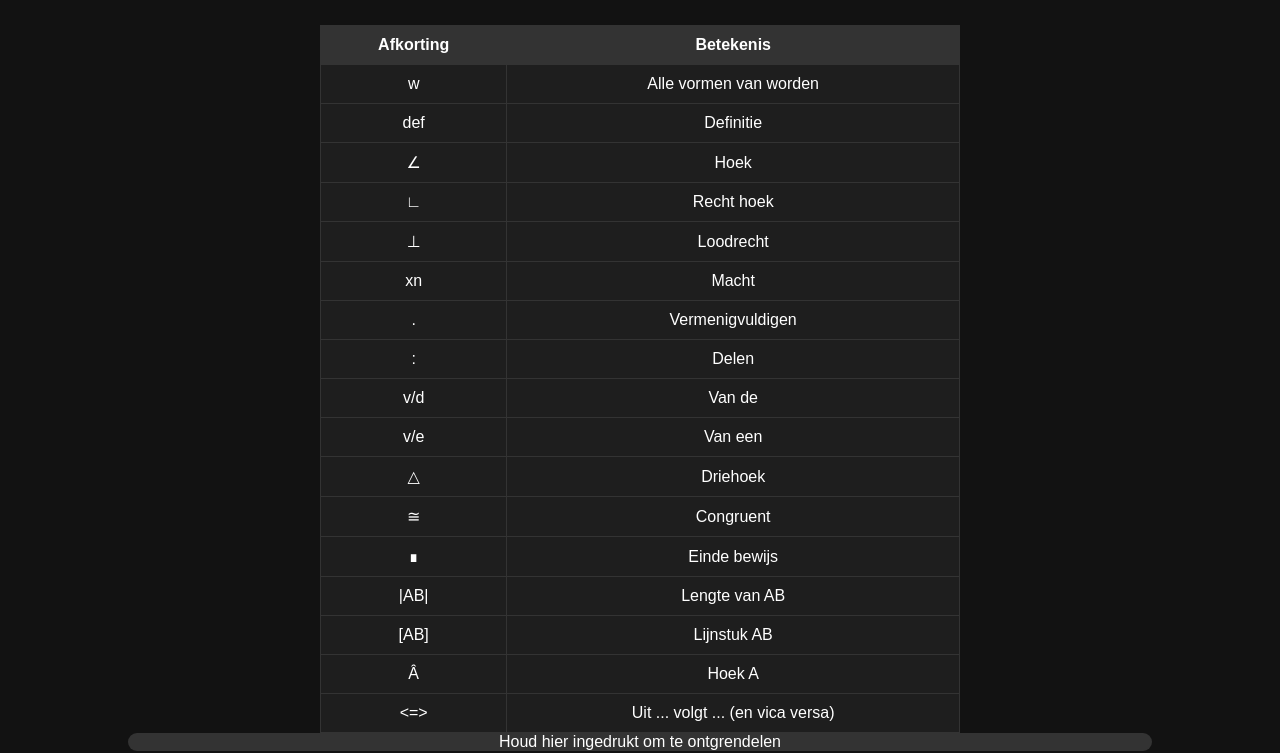
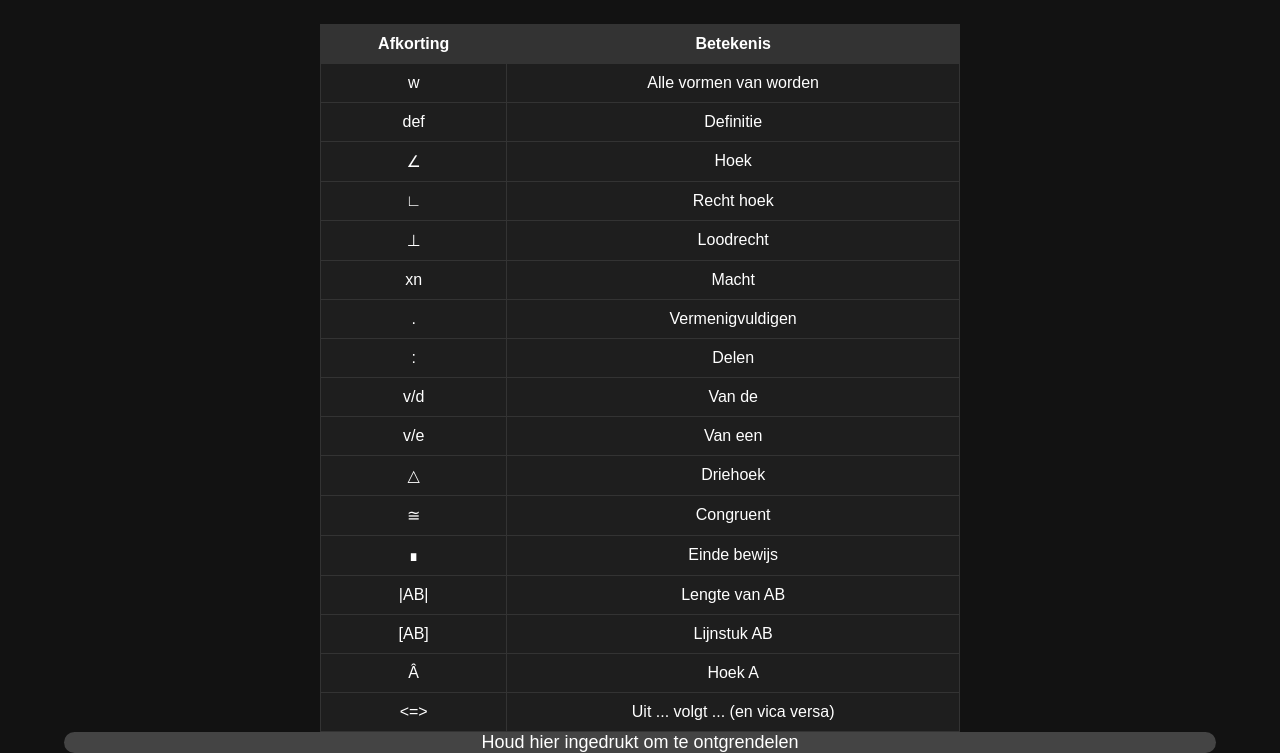
Before and after one commit to Gooske28/afkortingen, a plain HTML site: page index.html in a window 1280 px wide. Shown: the part 51-804 px from the top of the page. Drawn offline with Linux system fonts and the light colour scheme.

Commit message:
Update index.html

```diff
--- a/index.html
+++ b/index.html
@@ -50,15 +50,16 @@
         }
 
         #touch-area {
-            width: 80%; /* Breedte van touch-area */
-            height: 50px; /* Hoogte van touch-area */
-            background-color: #333333; /* Donkere achtergrondkleur */
+            width: 90%; /* Breedte van touch-area (bijna volledige breedte van het scherm) */
+            height: 150px; /* Hoogte van touch-area (groter en duidelijker) */
+            background-color: #444444; /* Donkere achtergrondkleur met een lichtere tint voor contrast */
             color: #ffffff; /* Witte tekstkleur */
             display: flex;
             align-items: center;
             justify-content: center;
             margin-bottom: 20px; /* Ruimte onder touch-area */
-            border-radius: 10px; /* Ronde hoeken voor visuele aantrekkelijkheid */
+            border-radius: 20px; /* Ronde hoeken voor visuele aantrekkelijkheid */
+            font-size: 18px; /* Grotere tekst voor betere leesbaarheid */
         }
     </style>
 </head>
```
